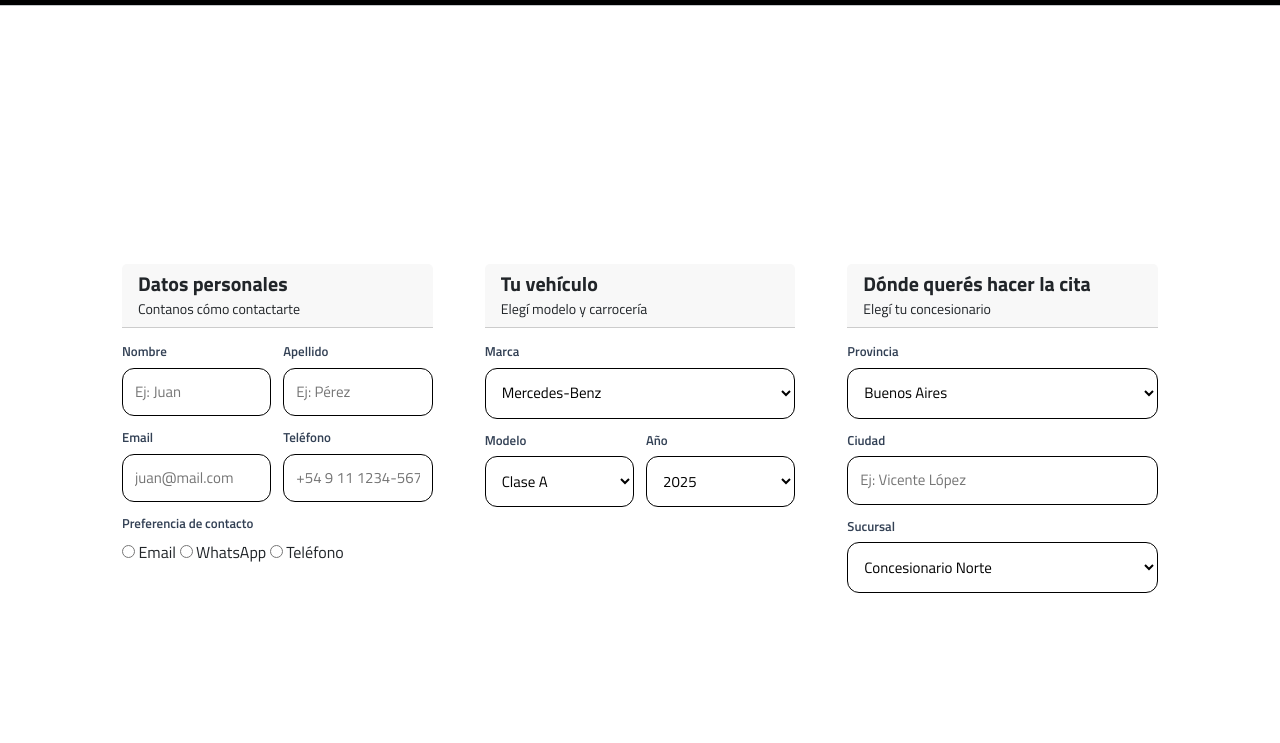
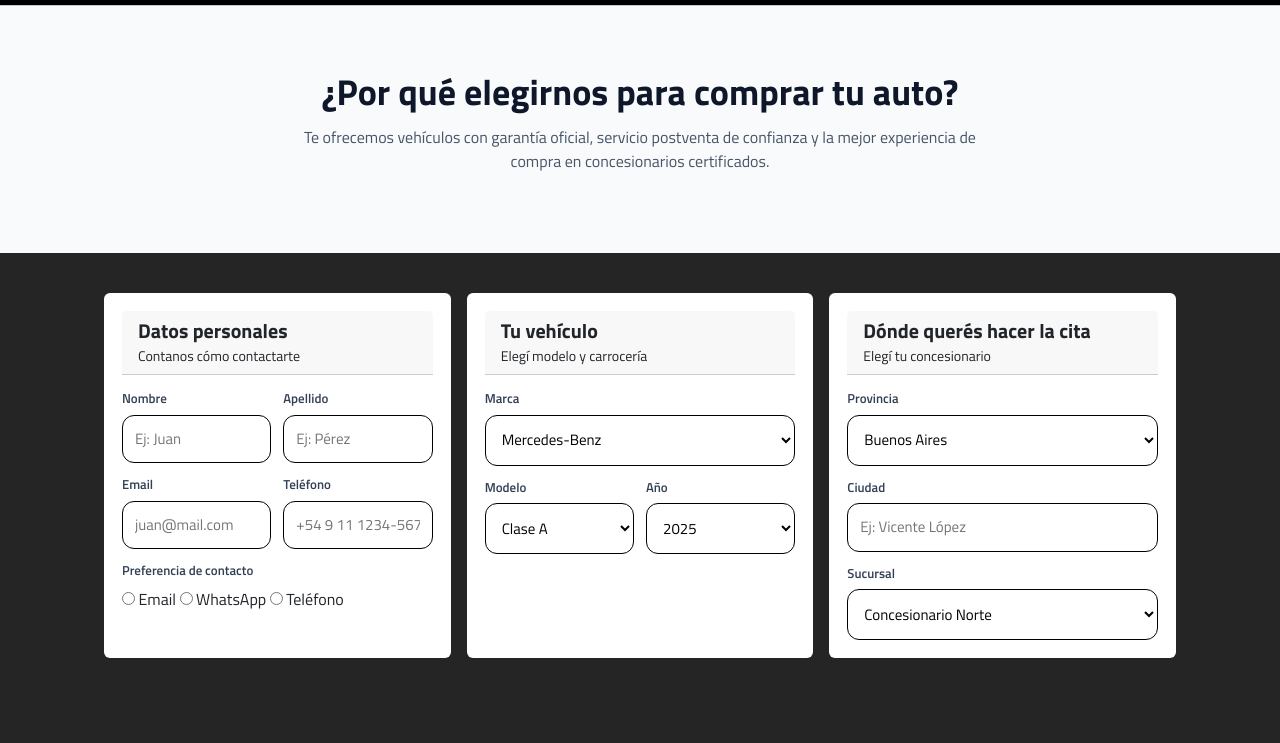
Before and after one commit to Matias-Perez-Marignac/PreEntrega3-MP, a plain HTML site: page pages/comprar.html in a window 1280 px wide. Shown: the part 57-800 px from the top of the page. Drawn offline with nearby package versions, Linux system fonts and the light colour scheme.

Commit message:
agregue un titulo al archivo de compra, y cambie el fondo de la seccion

```diff
--- a/css/styles.css
+++ b/css/styles.css
@@ -473,13 +473,37 @@ body {
 /* ================== Archivo-Comprar ==================== */
 /* ===================================================== */
 
+/* ===== compra titulo ===== */
+.compra-section{
+  padding: clamp(32px, 6vw, 64px) 0;
+  background: #f9fafb; /* leve gris para diferenciar */
+  text-align: center;
+}
+
+.compra-title{
+  font-weight: 700;
+  font-size: clamp(24px, 3.5vw, 36px);
+  margin-bottom: 12px;
+  color: #0f172a;
+}
+
+.compra-text{
+  max-width: 680px;
+  margin-inline: auto;
+  color: #475569; /* slate-600 */
+  font-size: 1rem;
+  line-height: 1.5;
+}
+
+.booking-section {
+  background-color: rgb(37, 37, 37);
+}
 
 
 /* util container  */
 .booking-section .container{
   width: min(1120px, 92vw);
   margin-inline: auto;
-  padding-top: 12.5rem;
   padding-bottom: 12.5rem;
 }
 
--- a/pages/comprar.html
+++ b/pages/comprar.html
@@ -71,6 +71,15 @@
         </nav>
     </header>
     <main>
+        <section class="compra-section">
+            <div class="container">
+                <h2 class="compra-title">¿Por qué elegirnos para comprar tu auto?</h2>
+                <p class="compra-text">
+                    Te ofrecemos vehículos con garantía oficial, servicio postventa de confianza
+                    y la mejor experiencia de compra en concesionarios certificados.
+                </p>
+            </div>
+        </section>
         <section class="booking-section">
             <div class="container">
                 <!-- Grid de tarjetas para completar -->
--- a/reedme.txt
+++ b/reedme.txt
@@ -0,0 +1,6 @@
+Bibliografia (Complementaria para ayudarme con css)
+-Youtube:
+--FalconMaster
+
+
+https://www.netcarshow.com/
```
